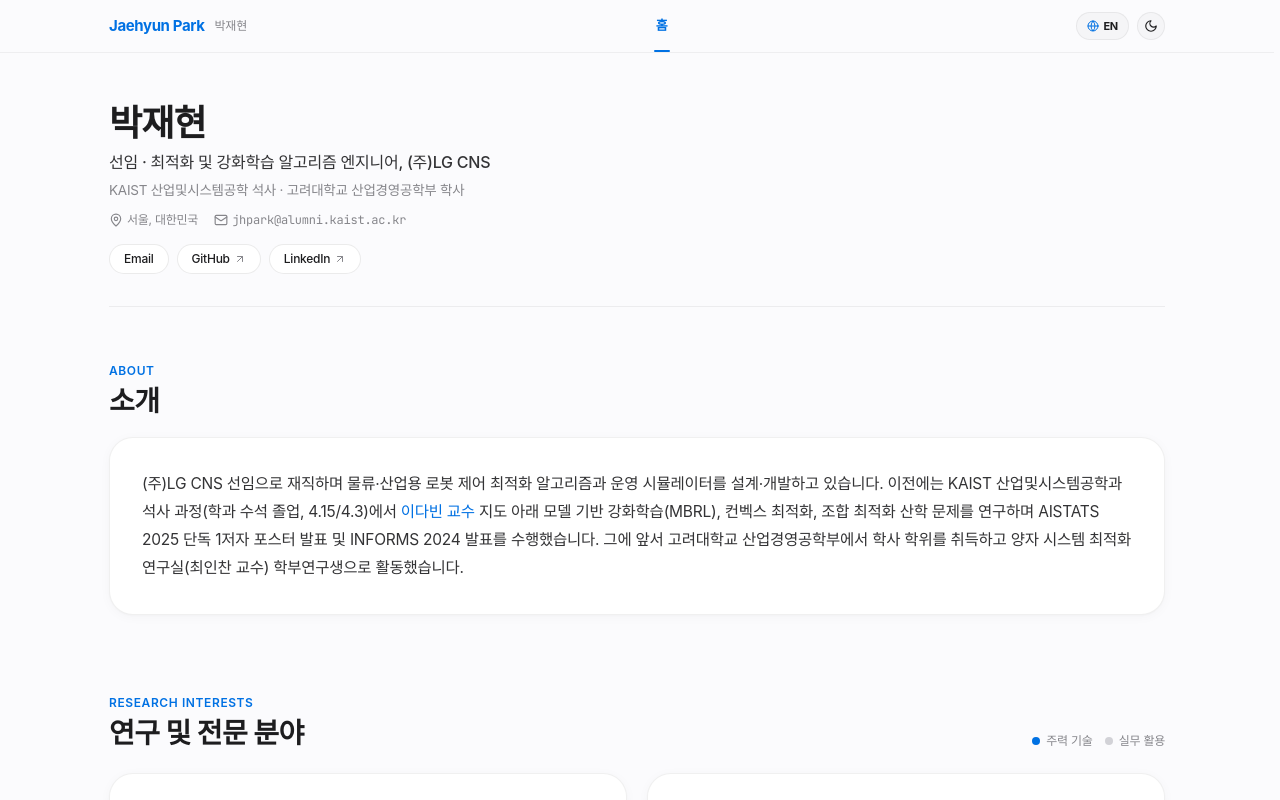
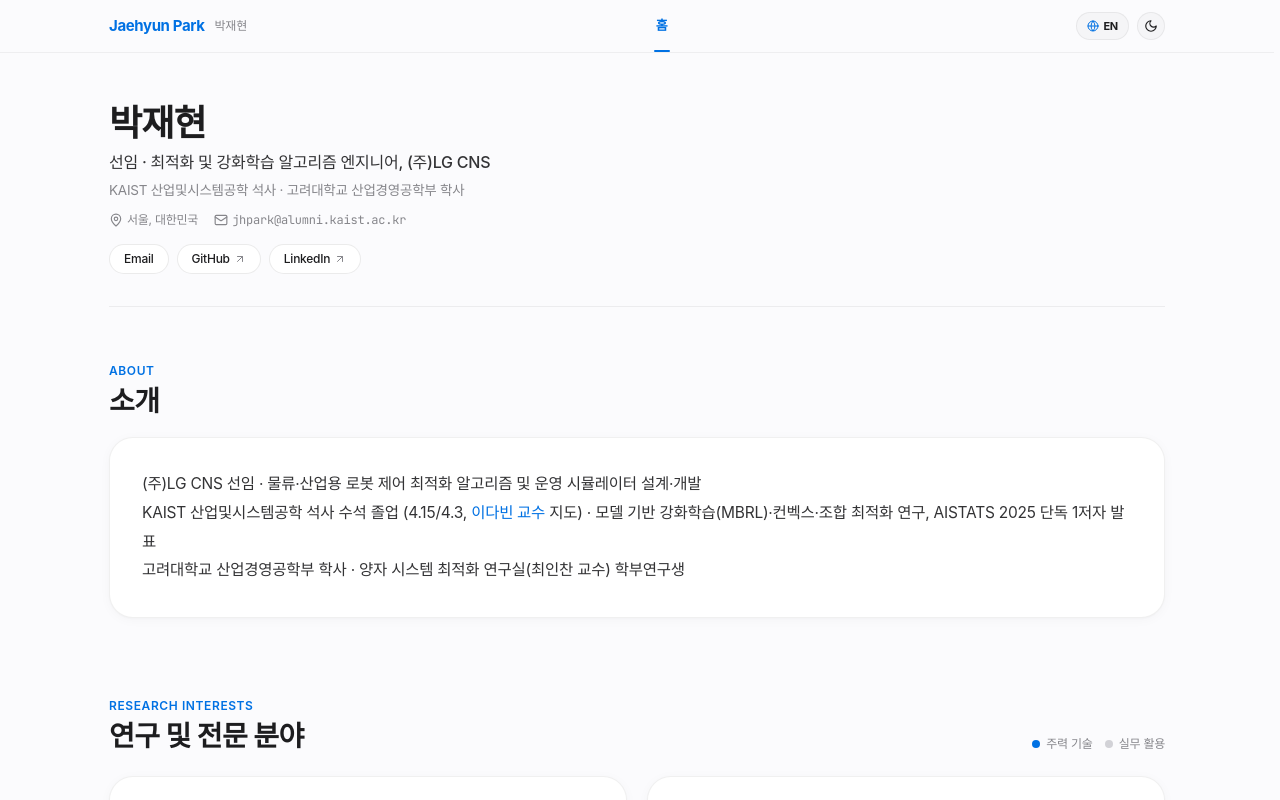
Before and after one commit to sib-jhpark/main, a React (Vite) app: page / in a window 1280 px wide. Shown: the top 800 px of the page. Built offline with nearby package versions, Linux system fonts and the light colour scheme; a web font is replaced by a local one.

Commit message:
docs: refine Korean About bio to concise 3-line nominal style

```diff
--- a/src/components/HeroBento.tsx
+++ b/src/components/HeroBento.tsx
@@ -89,7 +89,7 @@ export function HeroBento() {
         </div>
 
         <div className="bento-card p-6 sm:p-8">
-          <p className="text-[14.5px] sm:text-[15.5px] leading-[1.8] text-[#1D1D1F]/90 dark:text-[#F5F5F7]/90">
+          <p className="text-[14.5px] sm:text-[15.5px] leading-[1.85] text-[#1D1D1F]/90 dark:text-[#F5F5F7]/90 whitespace-pre-line">
             {renderTextWithLinks(pick(profileData.bio))}
           </p>
         </div>
--- a/src/data/profile.ts
+++ b/src/data/profile.ts
@@ -36,7 +36,7 @@ export const profileData: ProfileData = {
     en: 'Bridging Model-Based RL &\nMathematical Optimization to Real Robots.',
   },
   bio: {
-    ko: '(주)LG CNS 선임으로 재직하며 물류·산업용 로봇 제어 최적화 알고리즘과 운영 시뮬레이터를 설계·개발하고 있습니다. 이전에는 KAIST 산업및시스템공학과 석사 과정(학과 수석 졸업, 4.15/4.3)에서 [이다빈 교수](https://dabeenl.github.io/) 지도 아래 모델 기반 강화학습(MBRL), 컨벡스 최적화, 조합 최적화 산학 문제를 연구하며 AISTATS 2025 단독 1저자 포스터 발표 및 INFORMS 2024 발표를 수행했습니다. 그에 앞서 고려대학교 산업경영공학부에서 학사 학위를 취득하고 양자 시스템 최적화 연구실(최인찬 교수) 학부연구생으로 활동했습니다.',
+    ko: '(주)LG CNS 선임 · 물류·산업용 로봇 제어 최적화 알고리즘 및 운영 시뮬레이터 설계·개발\nKAIST 산업및시스템공학 석사 수석 졸업 (4.15/4.3, [이다빈 교수](https://dabeenl.github.io/) 지도) · 모델 기반 강화학습(MBRL)·컨벡스·조합 최적화 연구, AISTATS 2025 단독 1저자 발표\n고려대학교 산업경영공학부 학사 · 양자 시스템 최적화 연구실(최인찬 교수) 학부연구생',
     en: 'I am a Senior Associate at LG CNS, where I design and develop optimization algorithms and operational simulators for logistics and industrial robot fleets. Previously, I earned my M.S. in Industrial & Systems Engineering at KAIST (ranked 1st in department, GPA 4.15/4.3) advised by [Prof. Dabeen Lee](https://dabeenl.github.io/), researching Model-Based Reinforcement Learning (MBRL), convex optimization, and combinatorial optimization, with a sole first-author paper at AISTATS 2025 and a talk at INFORMS 2024. Prior to KAIST, I received my B.S. in Industrial Management Engineering from Korea University, where I worked as an undergraduate researcher in the Quantum Systems Optimization Lab.',
   },
   currentFocus: [
```
